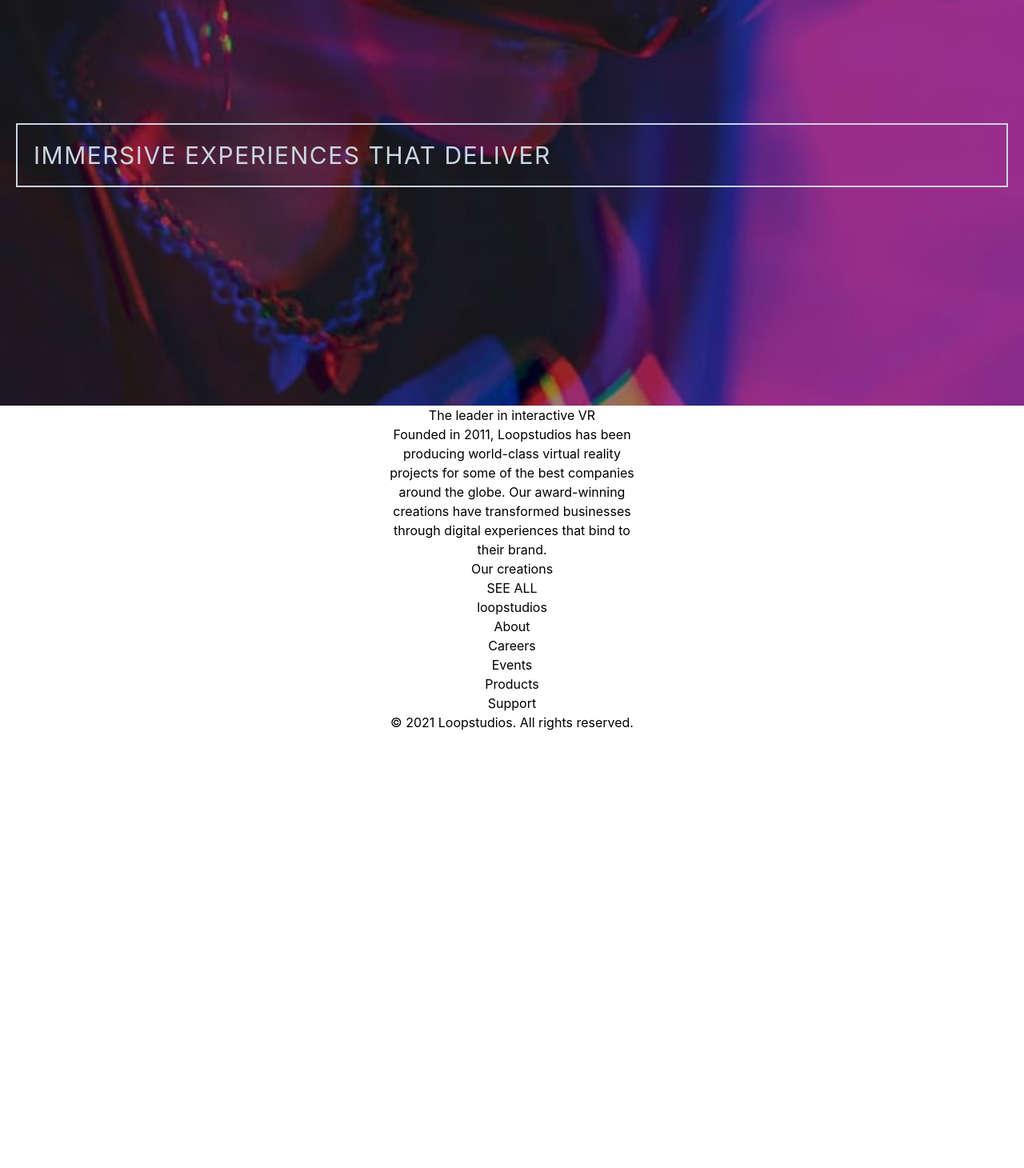
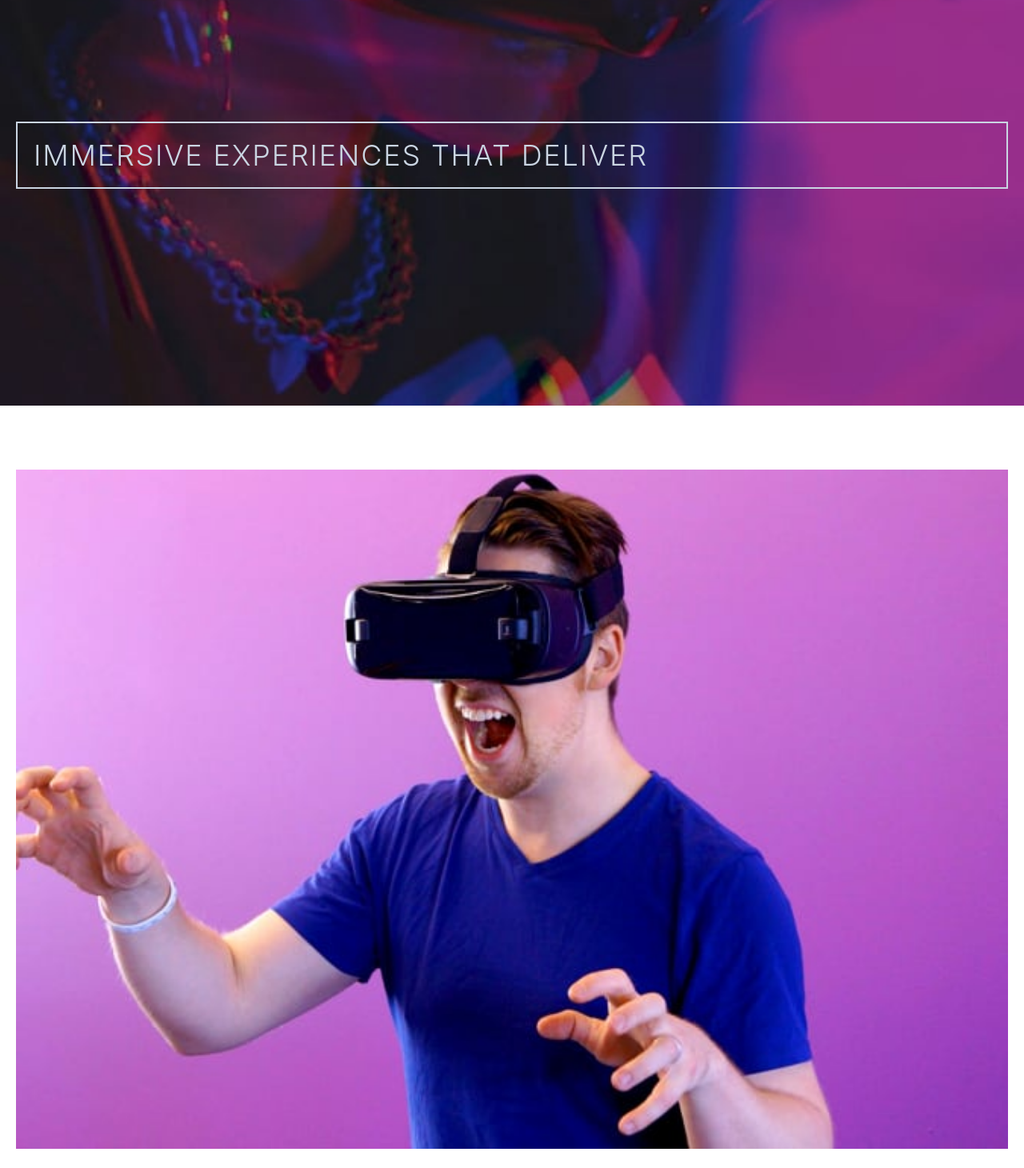
Before and after one commit to JoshuaM04/LoopStudios-Landing-Page, a React (Vite) app: page / in a window 1280 px wide. Shown: the part 143-1603 px from the top of the page at 80% size. Before the commit the page ends 1078 px from the top, so only its background shows below. Built offline with nearby package versions, Linux system fonts and the light colour scheme.

Commit message:
Imported an image to be displayed within the main container and added some styling to adjust spacing/alignment. Removed the figure element and replaced it with a section element.

```diff
--- a/src/App.tsx
+++ b/src/App.tsx
@@ -1,10 +1,11 @@
 import hamburgerIcon from "./assets/images/icon-hamburger.svg";
+import interactiveImg from "./assets/images/mobile/image-interactive.jpg";
 
 export default function App() {
   return (
-    <div className="[ parent-container ] [ flex flex-col justify-between items-center ] [ text-center ] [ p-[0_20px_20px_20px] ] [ min-h-screen w-screen ]">
+    <div className="[ parent-container ] [ flex flex-col justify-between items-center gap-20 ] [ text-center ] [ p-[0_20px_20px_20px] ] [ min-h-screen w-screen ]">
       <header className="[ grid ] [ p-5 ] [ min-h-[650px] w-screen ] [ bg-[url(assets/images/mobile/image-hero.jpg)] bg-center bg-cover bg-no-repeat ]">
-        <div className="[ flex flex-row items-center justify-between ] [ h-min ]">
+        <section className="[ flex flex-row items-center justify-between ] [ h-min ]">
           <p className="[ text-white text-left ] [ font-medium ]">loopstudios</p>
           <button className="[ rounded-sm p-1 ] [ hover:cursor-pointer hover:bg-indigo-500 ]" aria-label="drop-down menu"><img src={hamburgerIcon} /></button>
 
@@ -17,23 +18,26 @@ export default function App() {
               <li>Support</li>
             </ul>
           </nav>
-        </div>
+        </section>
 
-        <h1 className="self-start [ uppercase text-3xl text-left text-slate-300 tracking-wider ] [ p-5 ] [ border-2 border-slate-300 ]">Immersive experiences that deliver</h1>
+        <h1 className="[ self-start ] [ uppercase text-4xl text-left text-slate-300 tracking-wider font-light ] [ p-5 ] [ border-2 border-slate-300 ]">Immersive experiences that deliver</h1>
       </header>
 
-      <main className="w-xs">
-        <figure>
-          <h2>The leader in interactive VR</h2>
-          <p>
+      <main className="flex flex-col gap-20">
+        <section className="flex flex-col gap-5">
+          <img src={interactiveImg} alt="A man in a blue t-shirt wearing a VR-headset and is in a T-Rex like posture with his arms." />
+
+          <h2 className="text-3xl tracking-wider font-light capitalize">The leader in interactive VR</h2>
+
+          <p className="text-gray-500 font-medium">
             Founded in 2011, Loopstudios has been producing world-class virtual reality
             projects for some of the best companies around the globe. Our award-winning
             creations have transformed businesses through digital experiences that bind
             to their brand.
           </p>
-        </figure>
+        </section>
 
-        <h2>Our creations</h2>
+        <h2 className="text-3xl tracking-wider font-light uppercase">Our creations</h2>
 
         <div hidden={true} aria-hidden="true">
           Deep earth
```
